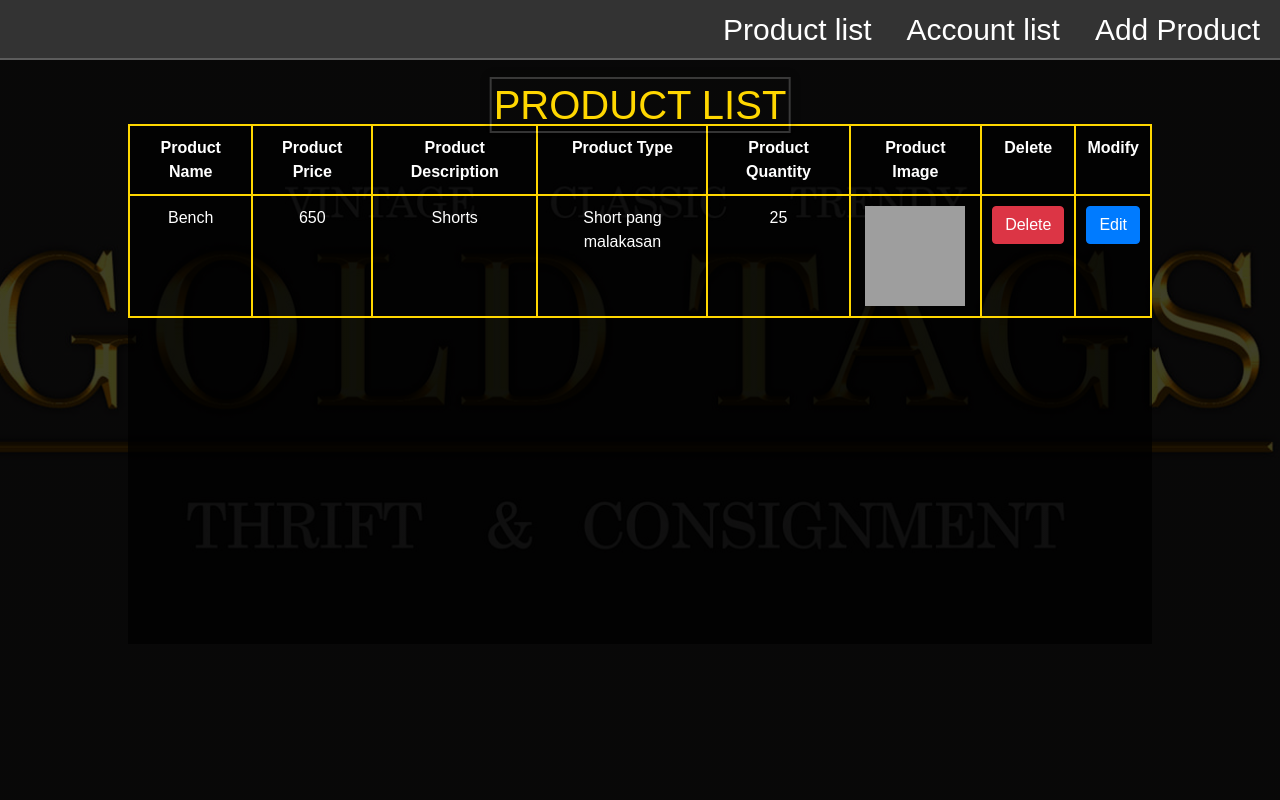
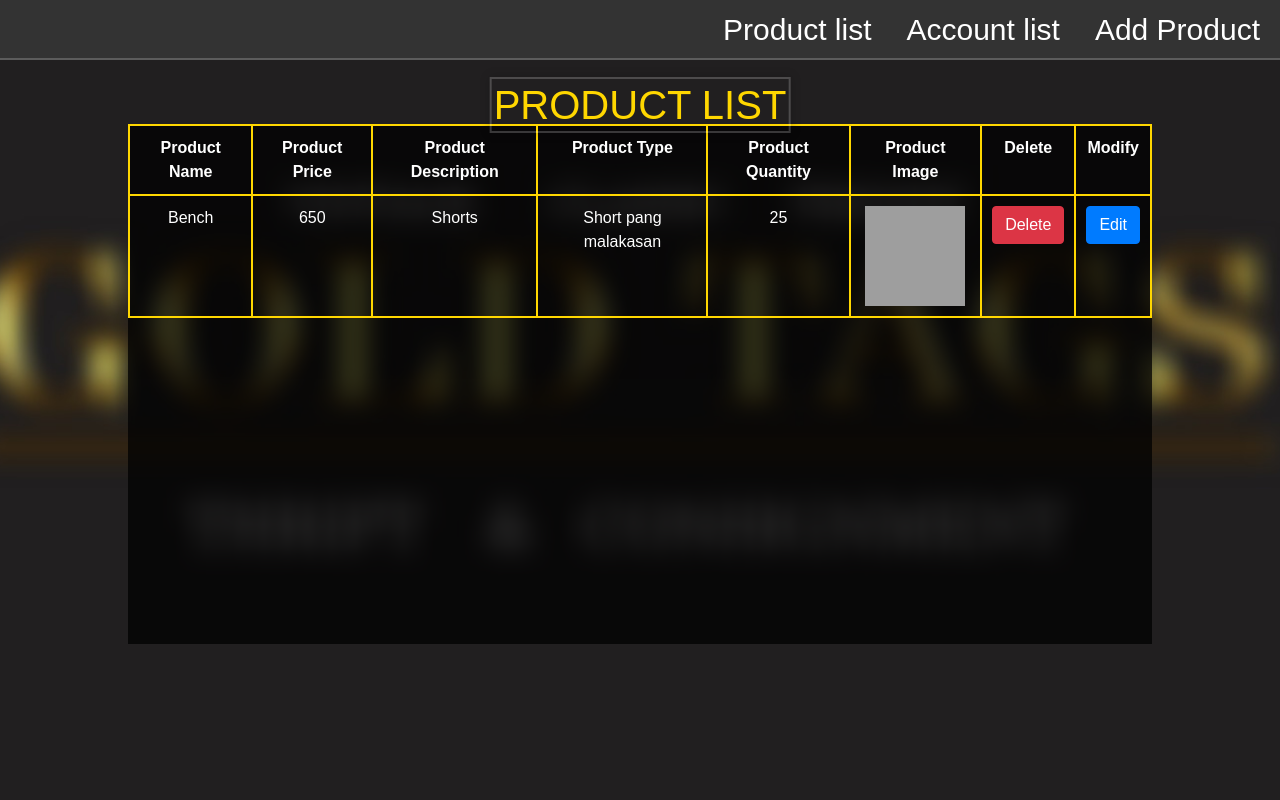
Before and after one commit to Poli010/Goldtags, a PHP site: page /adminpage.php in a window 1280 px wide. Run offline with PHP 8.4, Linux system fonts and the light colour scheme; data comes from the database, SQL or seed files in the repository; some libraries are stand-ins or nearby versions; grey boxes are pictures that could not be loaded.

Commit message:
Add files via upload

```diff
--- a/adminpage.css
+++ b/adminpage.css
@@ -5,13 +5,14 @@
 }
 
 body {
-    background: linear-gradient(rgba(0, 0, 0, 0.75), rgba(0, 0, 0, 0.75)), url(logo.jpg);
+    background-image: url("image.jpg");
+    background-attachment: fixed;
     background-size: cover;
-    backdrop-filter: blur(200px);
-    background-attachment: fixed;
     background-position: center;
     font-family: Arial, sans-serif;
-    overflow-x: hidden;
+    margin: 0;
+    padding: 0;
+    height: 100vh;
 }
 
 .table-container {
```
